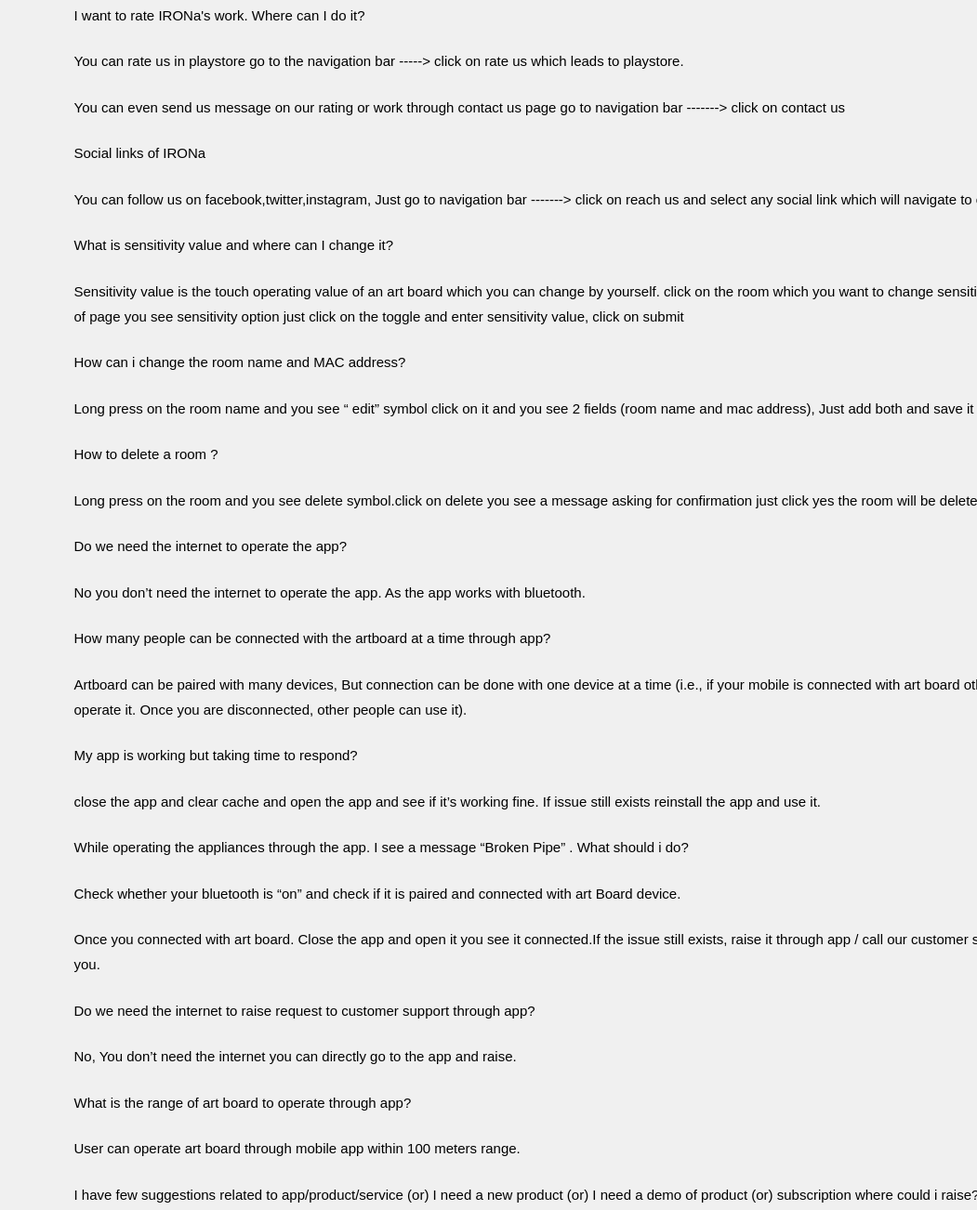
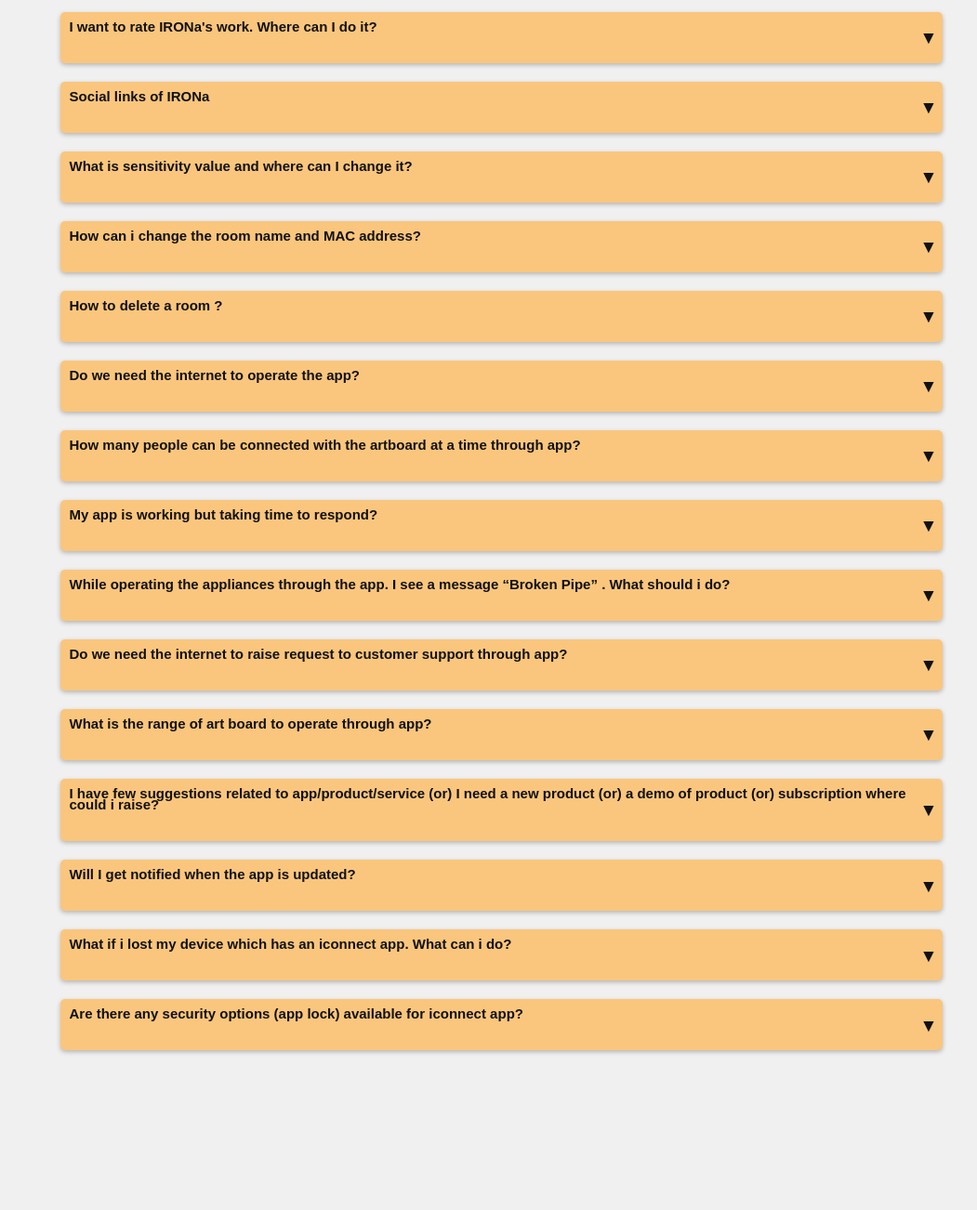
Before and after one commit to yagneshwar/ironawebsite, a plain HTML site: page services.html in a window 1280 px wide. Shown: the part 2054-3356 px from the top of the page at 93% size, without its empty margins (229-1280 px from the left). Drawn offline with Linux system fonts and the light colour scheme; files whose address does not match are found by name.

Commit message:
query changes 2

```diff
--- a/css/style.css
+++ b/css/style.css
@@ -1310,7 +1310,7 @@
       padding: 1rem;
       line-height: 1.5rem;
       border-top: 1px solid;
-      border-image: linear-gradient(to right, transparent, #111111, transparent) 1;
+      border-image: linear-gradient(to right, transparent, #020007, transparent) 1;
     }
 
     .accordion-item-header.active + .accordion-item-body {
--- a/services.html
+++ b/services.html
@@ -344,6 +344,8 @@
 																				</div>
 																			</div>
 																		</div>
+
+
 																		<div class="container">
 																			<div class="colorlib-text">
 																				<h2 class="colorlib-heading">Mobile
@@ -555,16 +557,19 @@
 																			        </div>
 																				</div>
 																			</div>
-																		<div class="container">
-																			<div class="colorib-text">
+																		<div class="accordion">
+																			<div class="accordion-item">
+																				<div class="accordion-item-header">
 																				    <p style="text-align:left;"> I want to
 																					rate IRONa's work. Where can
 																					I do it?</p>
+																				</div>
+																				<div class="accordion-item-body">
+																					<div class="accordion-item-body-content">
 																				        <p style="text-align:left;">You can rate
 																					    us in playstore go to the
 																					    navigation bar -----> click on rate
-																					us which leads to playstore.
-																				</p>
+																					    us which leads to playstore.</p>
 																				        <p style="text-align:left;"> You can
 																					    even send us message on our
 																					    rating or work through contact us
@@ -572,10 +577,15 @@
 																					    -------> click on contact us </p>
 																			        </div>
 																				</div>
-																		<div class="container">
-																			<div class="colorib-text">
+																			</div>
+																		<div class="accordion">
+																			<div class="accordion-item">
+																				<div class="accordion-item-header">
 																				    <p style="text-align:left;">Social links
 																					of IRONa</p>
+																				</div>
+																				<div class="accordion-item-body">
+																					<div class="accordion-item-body-content">
 																				        <p style="text-align:left;">You can
 																					    follow us on
 																					    facebook,twitter,instagram, Just go
@@ -585,11 +595,16 @@
 																					    to our page.</p>
 																			        </div>
 																				</div>
-																		<div class="container">
-																			<div class="colorib-text">
+																			</div>
+																		<div class="accordion">
+																			<div class="accordion-item">
+																				<div class="accordion-item-header">
 																				    <p style="text-align:left;">What is
 																					sensitivity value and where can
 																					I change it?</p>
+																				</div>
+																					<div class="accordion-item-body">
+																						<div class="accordion-item-body-content">
 																				            <p style="text-align:left;">Sensitivity
 																					        value is the touch operating
 																					        value of an art board which you can
@@ -599,52 +614,68 @@
 																					        the bottom of page you see
 																					        sensitivity option just click on the
 																					        toggle and enter sensitivity value,
-																					click on submit
-																				</p>
+																					click on submit.</p>
 																				</div>
 																			</div>
-																		<div class="container">
-																			<div class="colorib-text">
-																				<p class="text-align:left;">How can i
+																		</div>
+																		<div class="accordion">
+																			<div class="accordion-item">
+																		        <div class="accordion-item-header">
+																				    <p style="text-align:left;">How can i
 																					change the room name and MAC
 																					address?</p>
+																				</div>
+																				<div class="accordion-item-body">
+																					<div class="accordion-item-body-content">
 																				        <p class="text-align:left;">Long press
 																					    on the room name and you see
 																					    “ edit” symbol click on it and you
 																					    see 2 fields (room name and
-																					mac address), Just add both and save
-																					it</p>
+																					    mac address), Just add both and save it</p>
 																			        </div>
 																				</div>
-																		<div class="container">
-																			<div class="colorib-text">
+																			</div>
+																		<div class="accordion">
+																			<div class="accordion-item">
+																				<div class="accordion-item-header">
 																				    <p style="text-align:left;"> How to
 																					delete a room ?</p>
+																				</div>
+																				<div class="accordion-item-body">
+																					<div class="accordion-item-body-content">
 																				        <p style="text-align:left;">Long press
 																					    on the room and you see
 																					    delete symbol.click on delete you
 																					    see a message asking for
-																					confirmation just click yes the room
-																					will be deleted.</p>
+																					    confirmation just click yes the room will be deleted.</p>
 																			        </div>
 																				</div>
-																		<div class="container">
-																			<div class="colorib-text">
+																			</div>
+																		<div class="accordion">
+																			<div class="accordion-item">
+																				<div class="accordion-item-header">
 																				    <p style="text-align:left;"> Do we need
 																					the internet to operate the
 																					app?</p>
+																				</div>
+																				<div class="accordion-item-body">
+																					<div class="accordion-item-body-content">
 																				        <p style="text-align:left;"> No you
 																					    don’t need the internet to
 																					    operate the app. As the app works
 																						with bluetooth. </p>
 																				</div>
 																			</div>
-																		<div class="container">
-																			<div class="colorlib-text">
+																		</div>
+																		<div class="accordion">
+																			<div class="accordion-item">
+																				<div class="accordion-item-header">
 																				    <p style="text-align:left;">How many
 																					people can be connected with
-																					the artboard at a time through app?
-																				</p>
+																					the artboard at a time through app?</p>
+																				</div>
+																				<div class="accordion-item-body">
+																					<div class="accordion-item-body-content">
 																				        <p style="text-align:left;">Artboard can
 																					    be paired with many
 																					    devices, But connection can be done
@@ -652,15 +683,19 @@
 																					    (i.e., if your mobile is connected
 																					    with art board others in your
 																					    home can’t operate it. Once you are
-																					disconnected, other people
-																					can use it).</p>
+																					    disconnected, other people can use it).</p>
 																			        </div>
 																				</div>
-																		<div class="container">
-																			<div class="colorib-text">
+																			</div>
+																		<div class="accordion">
+																			<div class="accordion-item">
+																				<div class="accordion-item-header">
 																				    <p style="text-align:left;">My app is
 																					working but taking time to
 																					respond?</p>
+																				</div>
+																				<div class="accordion-item-body">
+																					<div class="accordion-item-body-content">
 																				        <p style="text-align:left;">close the
 																					    app and clear cache and open
 																					    the app and see if it’s working
@@ -668,12 +703,17 @@
 																						reinstall the app and use it.</p>
 																					</div>
 																			    </div>
-																		<div class="container">
-																			<div class="colorlib-text">
+																		    </div>
+																		<div class="accordion">
+																			<div class="accordion-item">
+																				<div class="accordion-item-header">
 																				    <p style="text-align:left;">While
 																					operating the appliances through
 																					the app. I see a message “Broken
 																					Pipe” . What should i do?</p>
+																				</div>
+																				<div class="accordion-item-body">
+																					<div class="accordion-item-body-content">
 																				    <p style="text-align:left;">Check
 																					whether your bluetooth is “on” and
 																					check if it is paired and connected
@@ -684,40 +724,52 @@
 																					connected.If the issue still
 																					exists, raise it through app / call
 																					our customer support, we
-																					will assist you.
-																				</p>
+																					will assist you.</p>
 																				</div>
 																			</div>
-																		<div class="container">
-																			<div class="colorib-text">
+																		</div>
+																		<div class="accordion">
+																			<div class="accordion-item">
+																				<div class="accordion-item-header">
 																				    <p style="text-align:left;">Do we need
 																					the internet to raise request
 																					to customer support through app?</p>
+																				</div>
+																				<div class="accordion-item-body">
+																					<div class="accordion-item-body-content">
 																				        <p style="text-align:left;"> No, You
 																					    don’t need the internet you can
-																					directly go to the app and raise.
-																				</p>
+																						directly go to the app and raise.</p>
 																					</div>
 																			    </div>
-																		<div class="container">
-																			<div class="colorlib-text">
+																		    </div>
+																		<div class="accordion">
+																			<div class="accordion-item">
+																				<div class="accordion-item-header">
 																				    <p style="text-align:left;">What is the
 																					range of art board to
 																					operate through app?</p>
+																					</div>
+																					<div class="accordion-item-body">
+																						<div class="accordion-item-body-content">
 																				            <p style="text-align:left;">User can
 																					        operate art board through
-																					mobile app within 100 meters range.
-																				</p>
+																					        mobile app within 100 meters range.</p>
 																				        </div>
 																			        </div>
-																		<div class="container">
-																			<div class="colorib-text">
+																		        </div>
+																		<div class="accordion">
+																			<div class="accordion-item">
+																				<div class="accordion-item-header">
 																				    <p style="text-align:left;">I have few
 																					suggestions related to
 																					app/product/service (or) I need a
-																					new product (or) I need a demo
+																					new product (or) a demo
 																					of product (or) subscription
 																					where could i raise?</p>
+																				</div>
+																				<div class="accordion-item-body">
+																					<div class="accordion-item-body-content">
 																				        <p style="text-align:left;">You can
 																					    directly send us your
 																					    suggestions/ order info through
@@ -726,15 +778,19 @@
 																					    form & raise your
 																					    suggestions/orders/demo/subscription.
 																					    (or)Call our support team. They will
-																					help you out.
-																				</p>
+																					    help you out.</p>
 																			        </div>
 																			    </div>
-																		<div class="container">
-																			<div class="colorib-text">
+																		    </div>
+																		<div class="accordion">
+																			<div class="accordion-item">
+																				<div class="accordion-item-header">
 																				    <p style="text-align:left;">Will I get
 																					notified when the app is
 																					updated?</p>
+																				</div>
+																				<div class="accordion-item-body">
+																					<div class="accordion-item-body-content">
 																				        <p style="text-align:left;">We don’t
 																					    send any notifications through
 																					    app, But at the time of update we
@@ -744,11 +800,16 @@
 																					    playstore link.</p>
 																					</div>
 																				</div>
-																		<div class="container">
-																			<div class="colorib-text">
+																		    </div>
+																		<div class="accordion">
+																			<div class="accordion-item">
+																				<div class="accordion-item-header">
 																				    <p style="text-align:left;">What if i
 																					lost my device which has an
 																					iconnect app. What can i do?</p>
+																				</div>
+																				<div class="accordion-item-body">
+																					<div class="accordion-item-body-content">
 																				        <p style="text-align:left;">users can
 																					    install IRONa app in other
 																					    devices and enter static ip assigned
@@ -756,12 +817,16 @@
 																						You can operate art boards. </p>
 																					</div>
 																			    </div>
-																		<div class="container">
-																			<div class="colorib-text">
+																		    </div>
+																		<div class="accordion">
+																			<div class="accordion-item">
+																				<div class="accordion-item-header">
 																				    <p style="text-align:left;">Are there
 																					any security options (app
-																					lock) available for iconnect app?
-																				</p>
+																					lock) available for iconnect app?</p>
+																				</div>
+																				<div class="accordion-item-body">
+																					<div class="accordion-item-body-content">
 																				        <p style="text-align:left;">There is no
 																					    security option available
 																					    with the iconnect app. User can use
```
Lines whose indentation alone changed are shown as unchanged.
